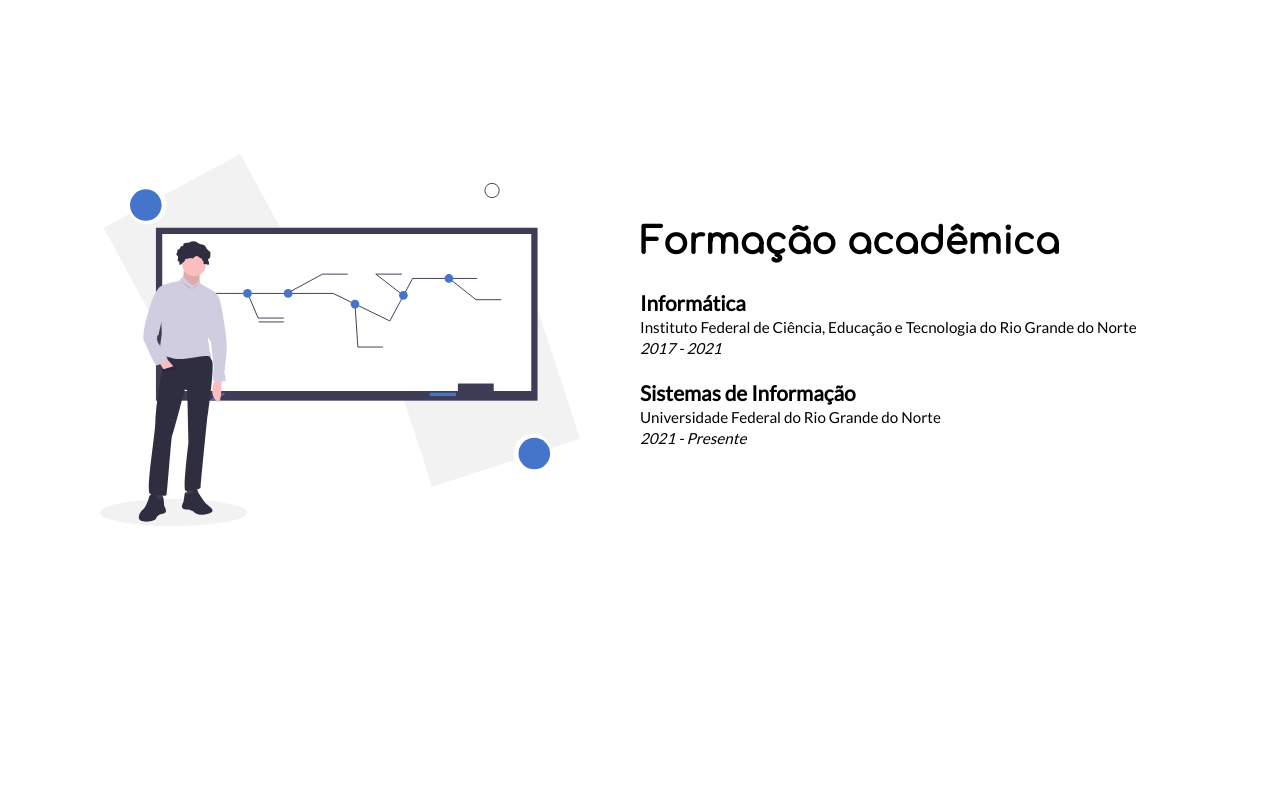
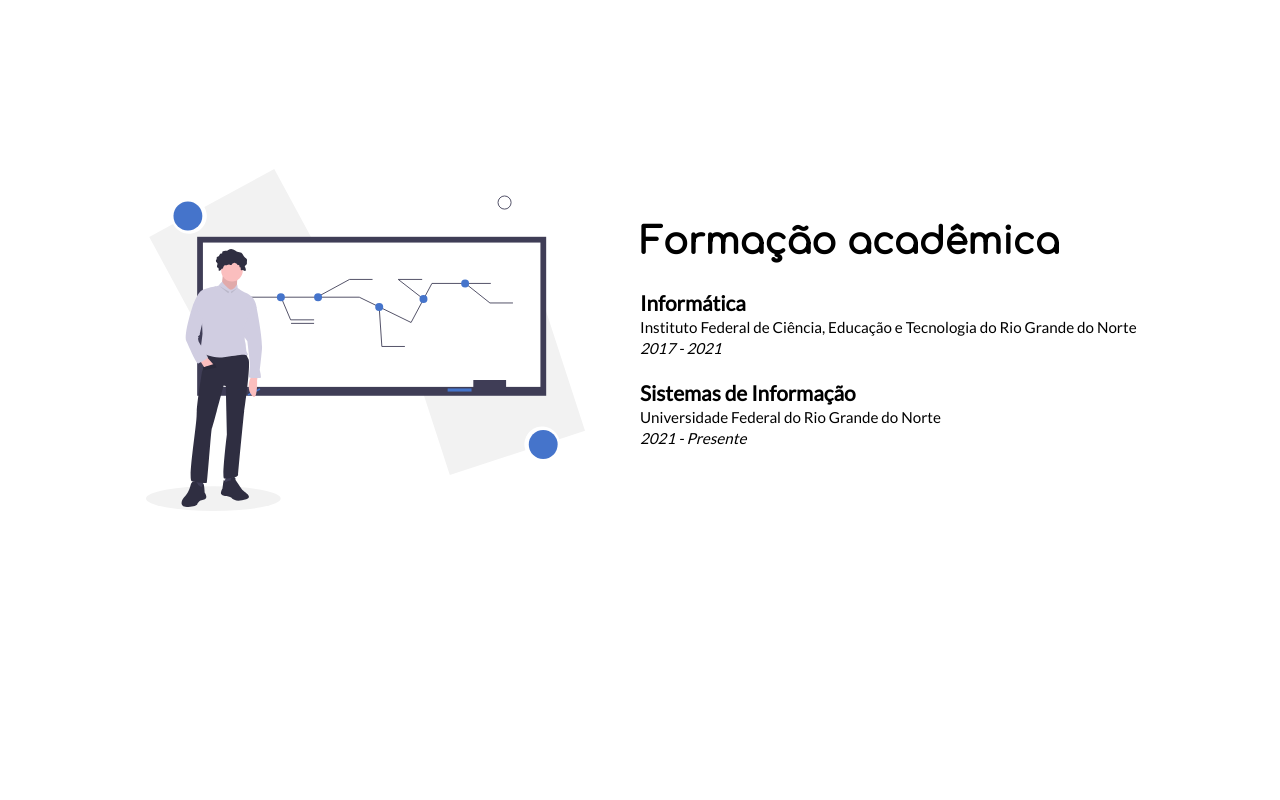
Before and after one commit to br-adriel/site, a React (Create React App) app: page / in a window 1280 px wide. Shown: the part 860-1660 px from the top of the page. Built offline with nearby package versions, Linux system fonts and the light colour scheme.

Commit message:
Ajusta margin para melhor responsividade

```diff
--- a/src/components/Container.module.css
+++ b/src/components/Container.module.css
@@ -62,7 +62,7 @@
     flex-direction: row;
     justify-content: space-around;
     align-items: center;
-    padding: 0;
+    padding: 0 4%;
   }
 
   .container > div {
--- a/src/components/Portfolio.module.css
+++ b/src/components/Portfolio.module.css
@@ -14,7 +14,7 @@
   justify-content: center;
   align-items: center;
   padding: 0 1rem;
-  margin: 4rem 0;
+  margin: 2rem 0;
   margin-bottom: 0;
 }
 
```
